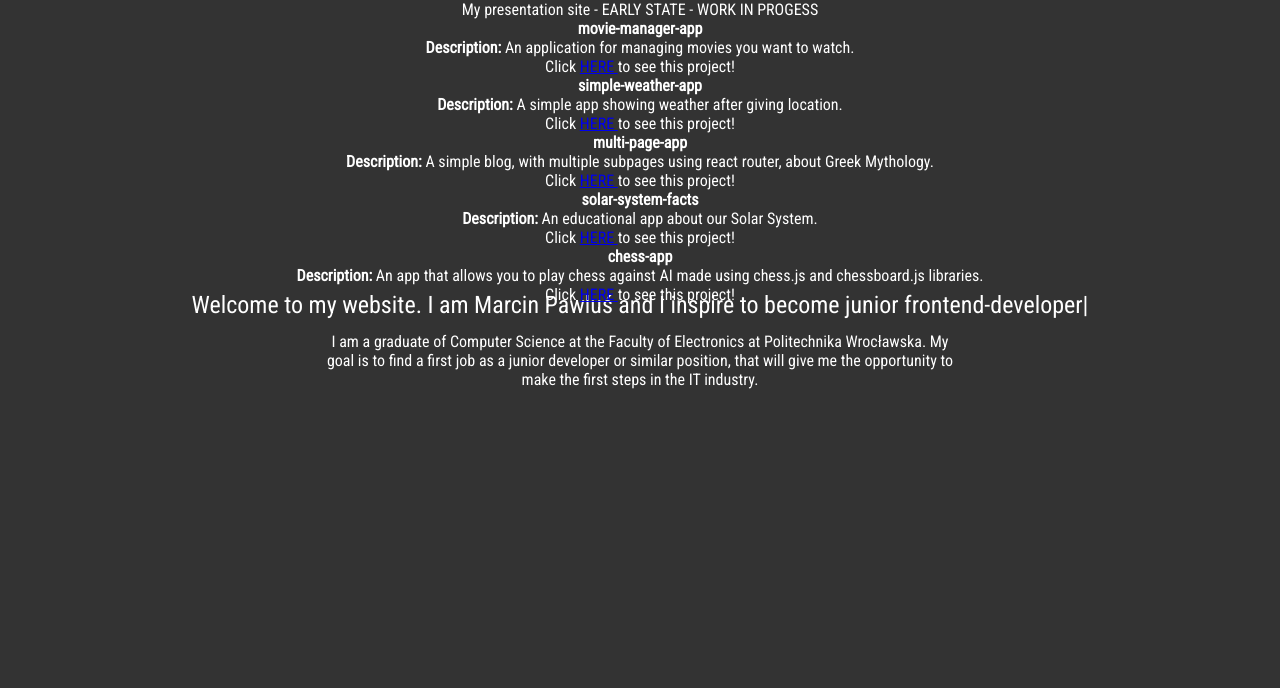
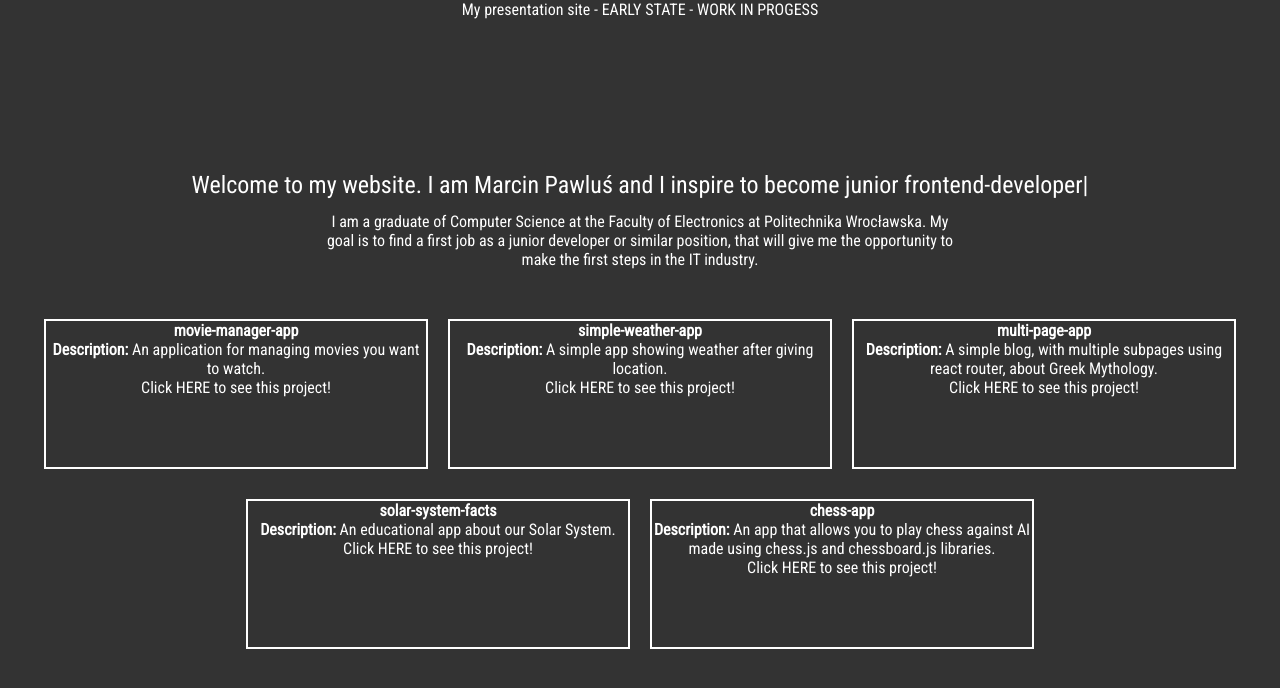
Before and after one commit to Student235555/my-presentation-site, a React (Create React App) app: page / in a window 1280 px wide. Shown: the top 688 px of the page. Built offline with nearby package versions, Linux system fonts and the light colour scheme.

Commit message:
Improve projects layout

```diff
--- a/src/styles/Project.css
+++ b/src/styles/Project.css
@@ -0,0 +1,16 @@
+.liProject{
+    width: 30%;
+    height: 150px;
+    border: 2px solid white;
+    border-radius: 0%;
+}
+
+.liProject a{
+    color: white;
+    text-decoration: none;
+    transition: 0.2s;
+}
+
+.liProject a:hover{
+    color: yellow;
+}
--- a/src/styles/ProjectsList.css
+++ b/src/styles/ProjectsList.css
@@ -1,5 +1,8 @@
 .ListOfProjects{
-    position: relative;
-    left: 0%;
-    top: 50%;
+  list-style: none;
+  display: flex;
+  flex-wrap: wrap;
+  justify-content: center;
+  gap: 30px 20px;
+  margin-top: 300px;
 }
--- a/src/styles/Welcome.css
+++ b/src/styles/Welcome.css
@@ -1,7 +1,7 @@
 .mainWelcomeDiv{
     width: 100%;
     position: absolute;
-    top: 40%;
+    top: 25%;
     left: 50%;
     transform: translate(-50%, -50%);
 }
```
